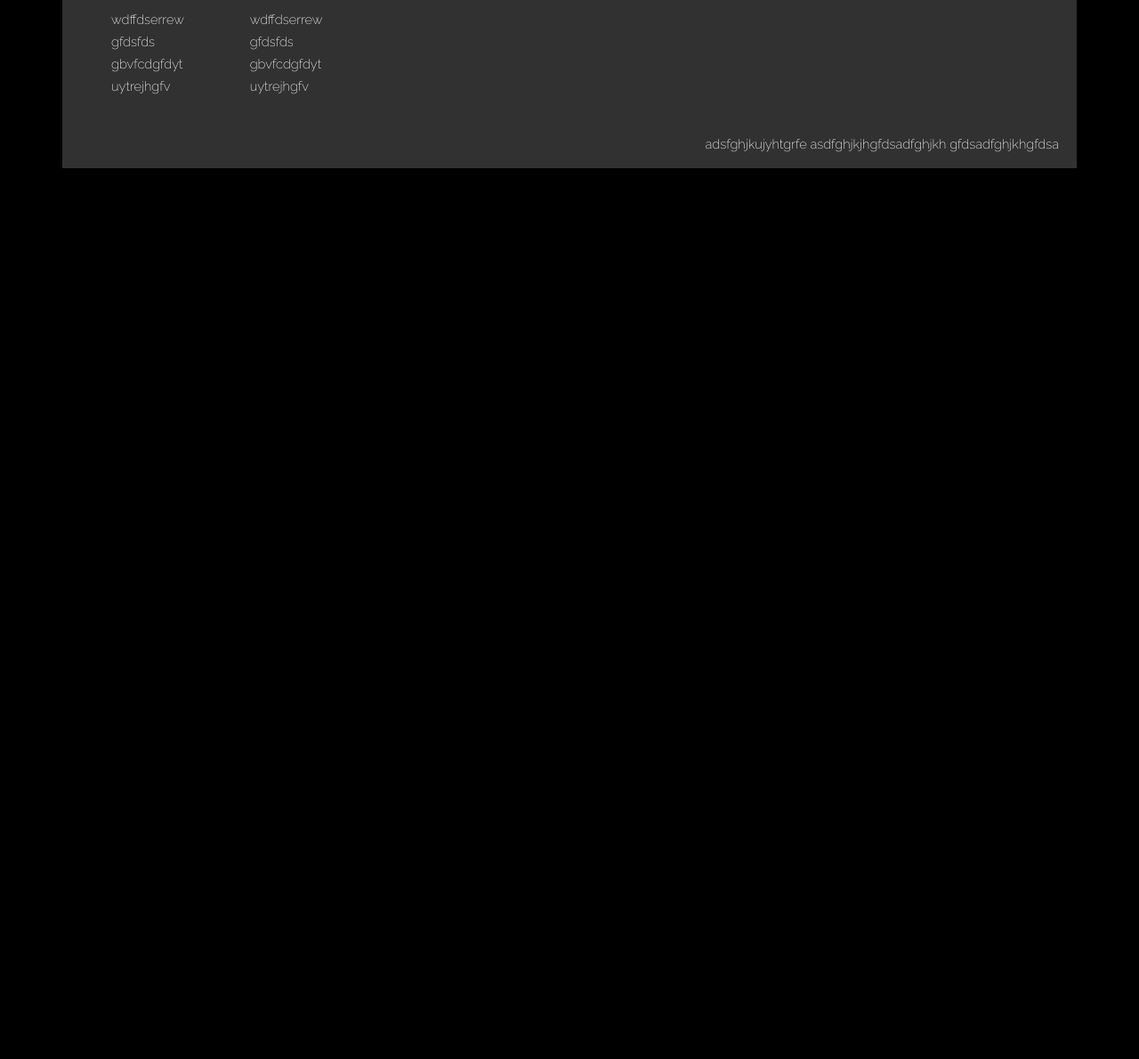
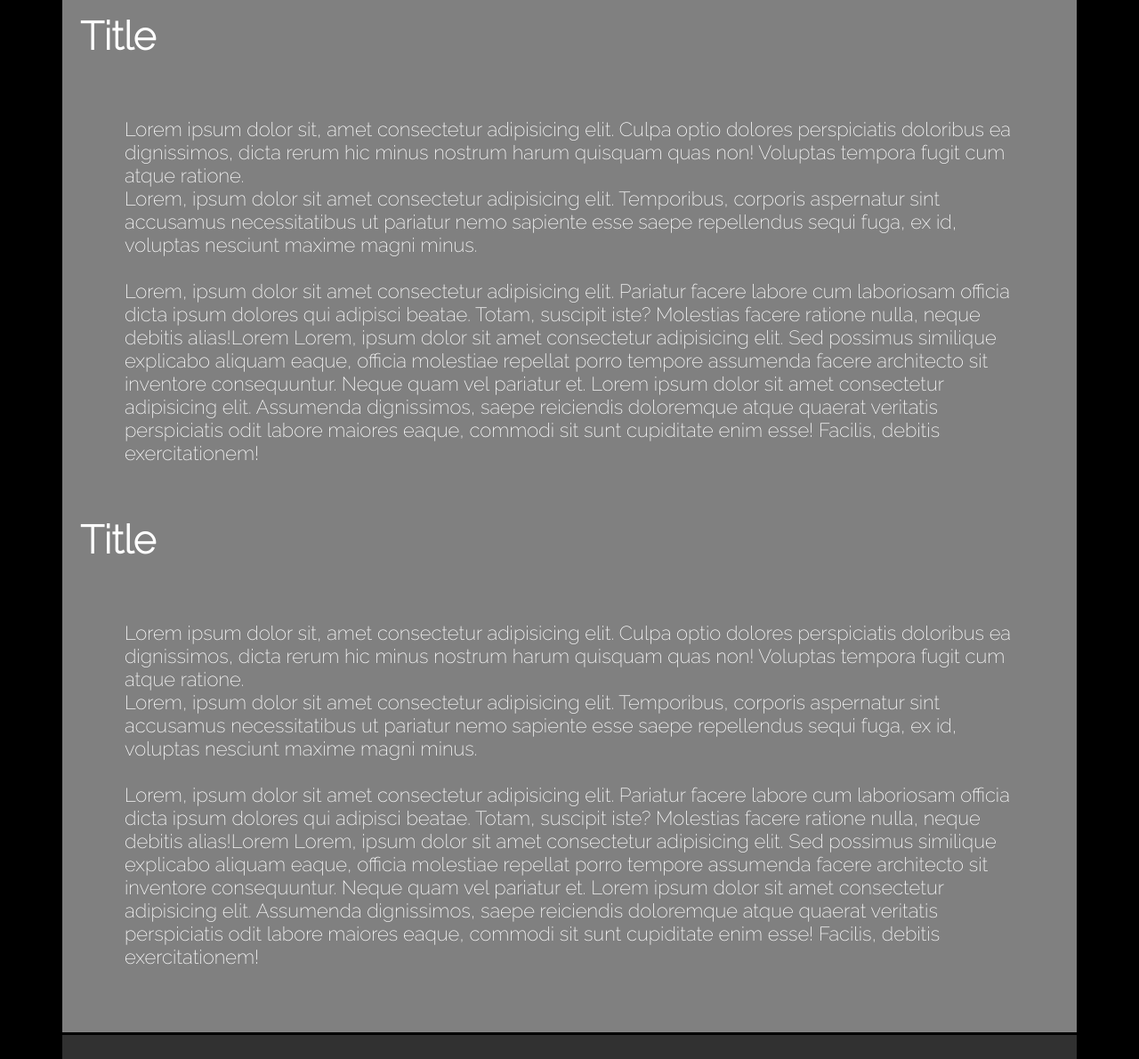
Before and after one commit to riteshrajbhandari/test, a plain HTML site: page Pages/about.html in a window 1280 px wide. Shown: the part 50-1240 px from the top of the page at 89% size. Before the commit the page ends 800 px from the top, so only its background shows below. Drawn offline with Linux system fonts and the light colour scheme.

Commit message:
small update

```diff
--- a/Pages/about.html
+++ b/Pages/about.html
@@ -27,7 +27,60 @@
 			</div>
 		</div>
 		<br />
-		<div style="background-color: gray" id="images"></div>
+		<div style="background-color: gray" id="images">
+			<div style="padding: 10px 20px">
+				<h1>Title</h1>
+				<br />
+				<div style="padding: 10px 50px">
+					Lorem ipsum dolor sit, amet consectetur adipisicing elit. Culpa optio
+					dolores perspiciatis doloribus ea dignissimos, dicta rerum hic minus
+					nostrum harum quisquam quas non! Voluptas tempora fugit cum atque
+					ratione. <br />
+					Lorem, ipsum dolor sit amet consectetur adipisicing elit. Temporibus,
+					corporis aspernatur sint accusamus necessitatibus ut pariatur nemo
+					sapiente esse saepe repellendus sequi fuga, ex id, voluptas nesciunt
+					maxime magni minus. <br /><br />
+					Lorem, ipsum dolor sit amet consectetur adipisicing elit. Pariatur
+					facere labore cum laboriosam officia dicta ipsum dolores qui adipisci
+					beatae. Totam, suscipit iste? Molestias facere ratione nulla, neque
+					debitis alias!Lorem Lorem, ipsum dolor sit amet consectetur
+					adipisicing elit. Sed possimus similique explicabo aliquam eaque,
+					officia molestiae repellat porro tempore assumenda facere architecto
+					sit inventore consequuntur. Neque quam vel pariatur et. Lorem ipsum
+					dolor sit amet consectetur adipisicing elit. Assumenda dignissimos,
+					saepe reiciendis doloremque atque quaerat veritatis perspiciatis odit
+					labore maiores eaque, commodi sit sunt cupiditate enim esse! Facilis,
+					debitis exercitationem!
+				</div>
+			</div>
+			<div style="padding: 10px 20px">
+				<h1>Title</h1>
+				<br />
+				<div style="padding: 10px 50px">
+					Lorem ipsum dolor sit, amet consectetur adipisicing elit. Culpa optio
+					dolores perspiciatis doloribus ea dignissimos, dicta rerum hic minus
+					nostrum harum quisquam quas non! Voluptas tempora fugit cum atque
+					ratione. <br />
+					Lorem, ipsum dolor sit amet consectetur adipisicing elit. Temporibus,
+					corporis aspernatur sint accusamus necessitatibus ut pariatur nemo
+					sapiente esse saepe repellendus sequi fuga, ex id, voluptas nesciunt
+					maxime magni minus. <br /><br />
+					Lorem, ipsum dolor sit amet consectetur adipisicing elit. Pariatur
+					facere labore cum laboriosam officia dicta ipsum dolores qui adipisci
+					beatae. Totam, suscipit iste? Molestias facere ratione nulla, neque
+					debitis alias!Lorem Lorem, ipsum dolor sit amet consectetur
+					adipisicing elit. Sed possimus similique explicabo aliquam eaque,
+					officia molestiae repellat porro tempore assumenda facere architecto
+					sit inventore consequuntur. Neque quam vel pariatur et. Lorem ipsum
+					dolor sit amet consectetur adipisicing elit. Assumenda dignissimos,
+					saepe reiciendis doloremque atque quaerat veritatis perspiciatis odit
+					labore maiores eaque, commodi sit sunt cupiditate enim esse! Facilis,
+					debitis exercitationem!
+				</div>
+				<br />
+			</div>
+			<br />
+		</div>
 		<div class="footer">
 			<div>
 				wdffdserrew <br />
```
